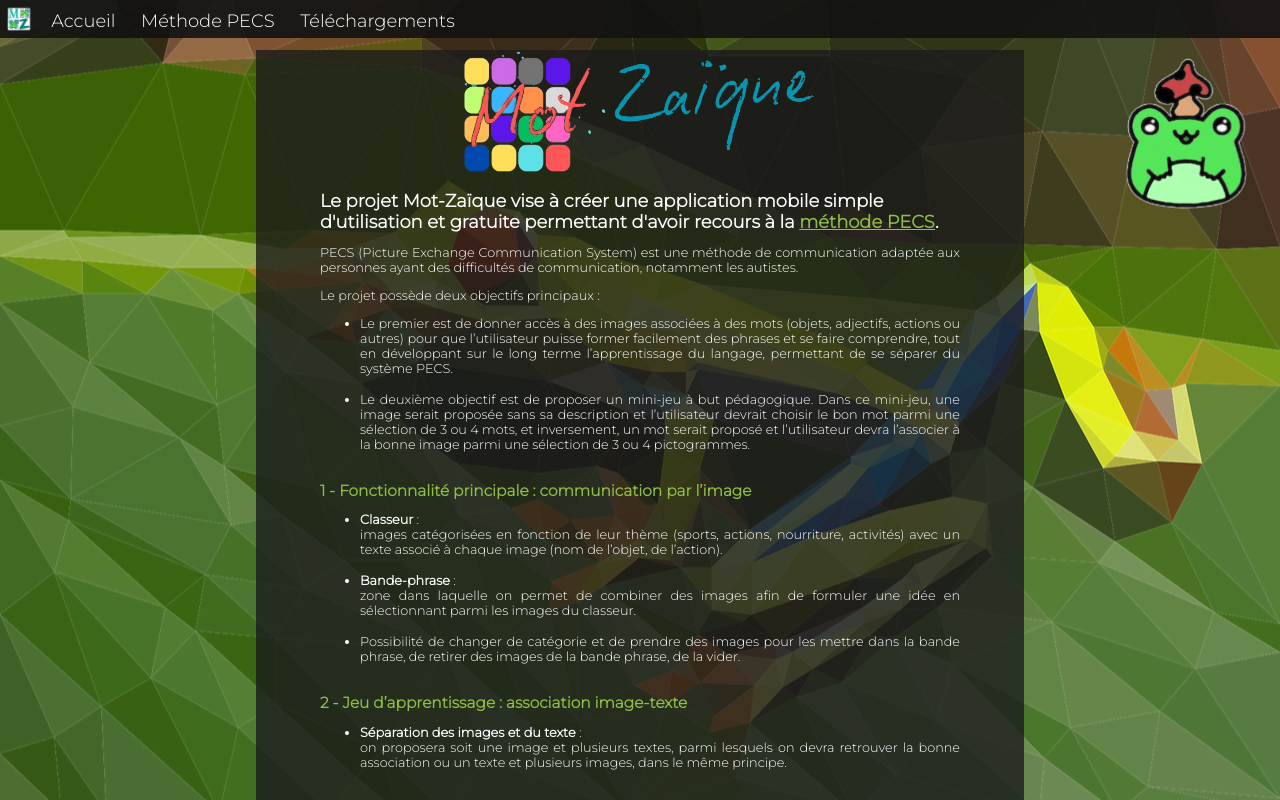
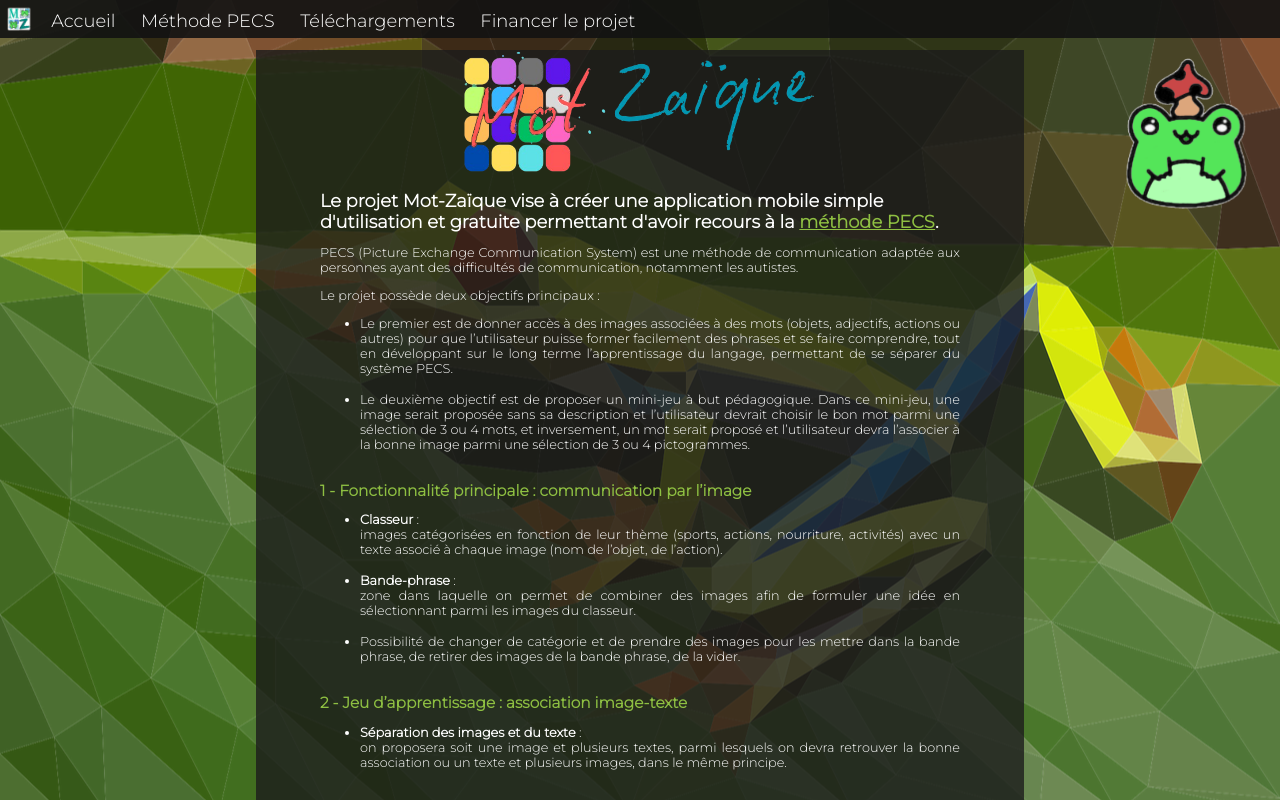
Before and after one commit to DrThunderStorm/motzaique, a plain HTML site: page index.html in a window 1280 px wide. Drawn offline with Linux system fonts and the light colour scheme.

Commit message:
Update index.html

```diff
--- a/index.html
+++ b/index.html
@@ -20,6 +20,7 @@
 				<a href="./index.html">Accueil</a>
 				<a href="./pecs.html">Méthode PECS</a>
 				<a href="./downloads.html">Téléchargements</a>
+				<a href='https://gofund.me/d98aba32'>Financer le projet</a>
 			</div>
 		</div>
 
```
